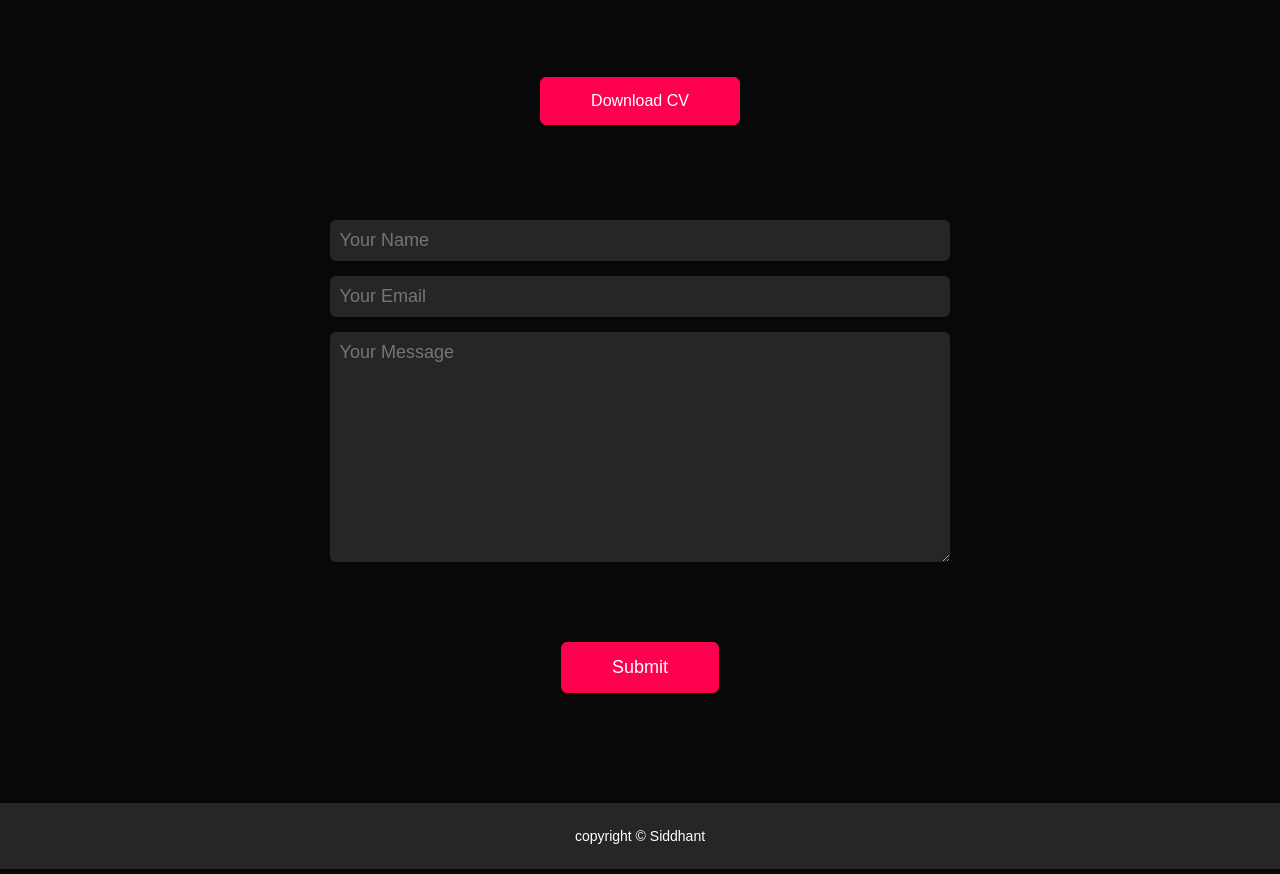
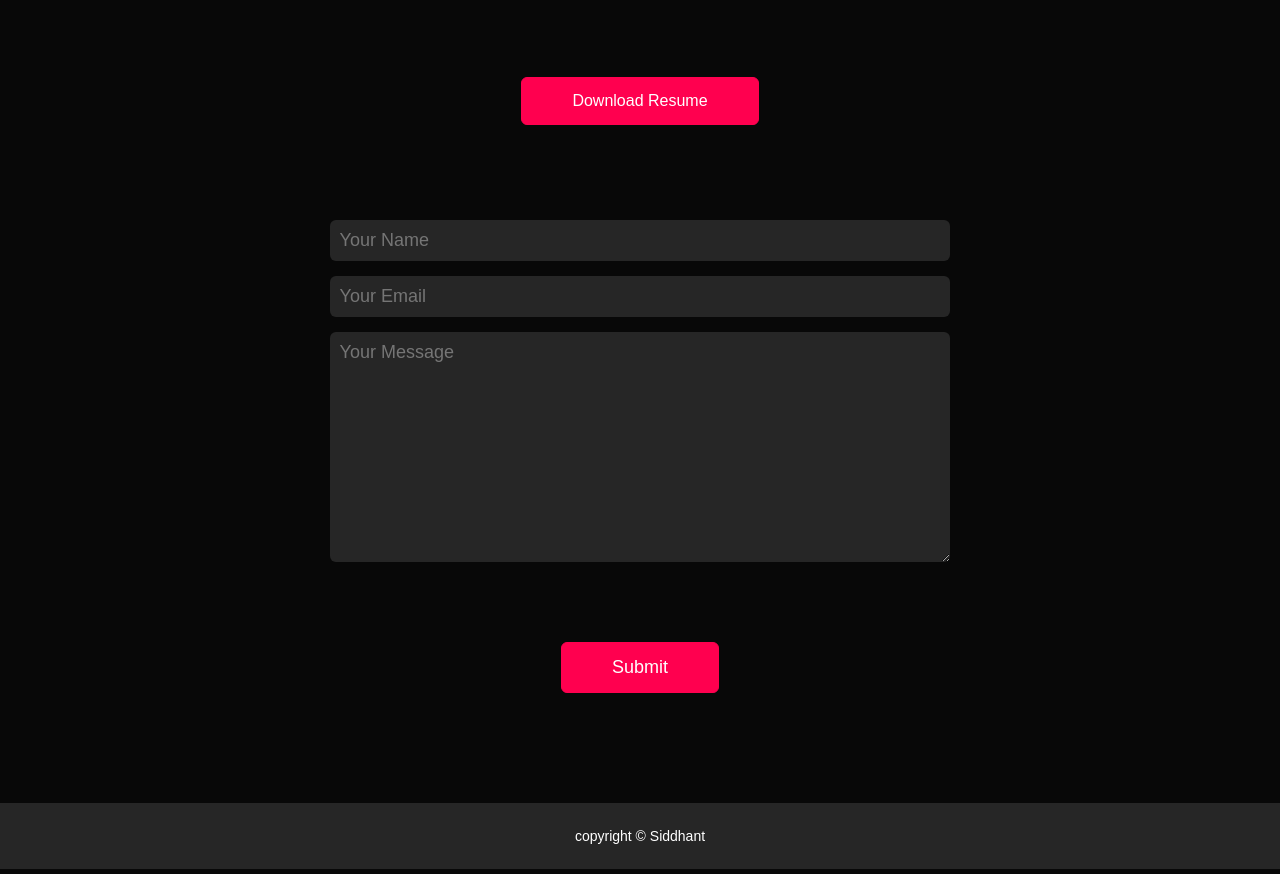
Before and after one commit to Siddhanxt/Portfolio, a plain HTML site: page index.html in a window 1280 px wide. Shown: the part 4054-4928 px from the top of the page. Drawn offline with Linux system fonts and the light colour scheme.

Commit message:
Update index.html

```diff
--- a/index.html
+++ b/index.html
@@ -197,7 +197,7 @@
                         <a href=""><i class="fa-brands fa-linkedin"></i></a>
                     </div>
                 </div>
-                <div id="resume"><a href="siddhant_resume.pdf" class="btn btnn">Download CV</a></div>
+                <div id="resume"><a href="siddhant_resume.pdf" class="btn btnn">Download Resume</a></div>
             </div>
 
             <div class="contact-right">
```
